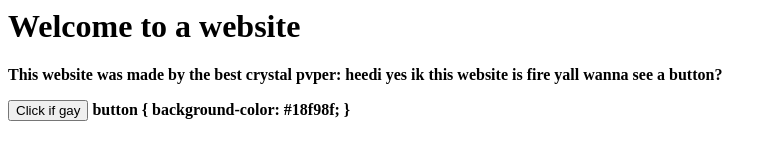
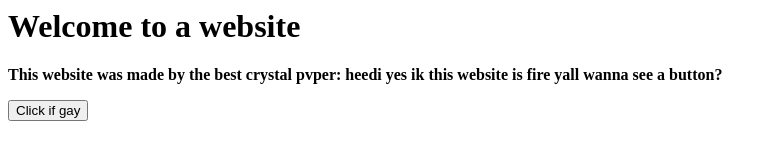
Before and after one commit to heedii/website, a plain HTML site: page index.html in a window 1280 px wide. Shown: the whole page, without its empty margins (0-777 px from the left). Drawn offline with Linux system fonts and the light colour scheme.

Commit message:
Update index.html

```diff
--- a/index.html
+++ b/index.html
@@ -6,6 +6,3 @@
 yall wanna see a button?
    </p>
    <button> Click if gay </button>
-   button {
-   background-color: #18f98f;
-   }
```
